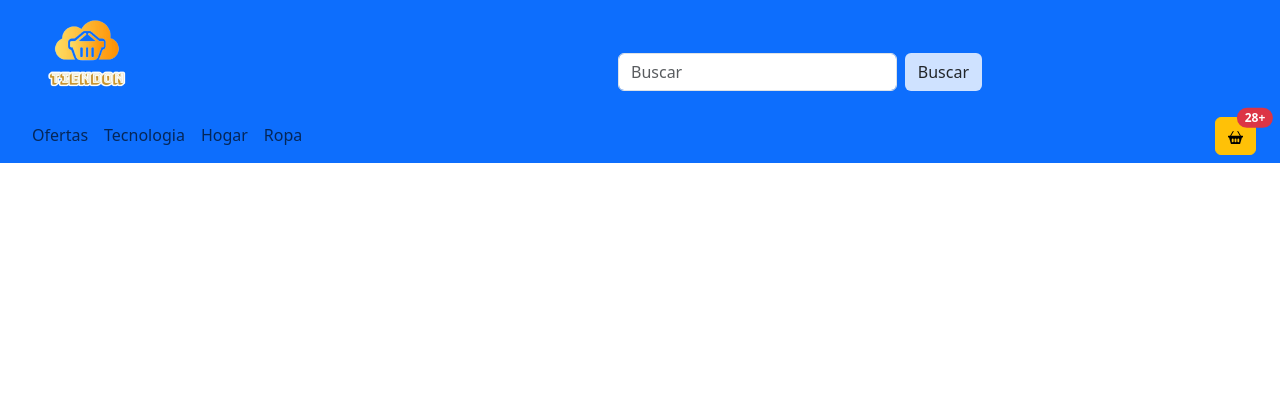
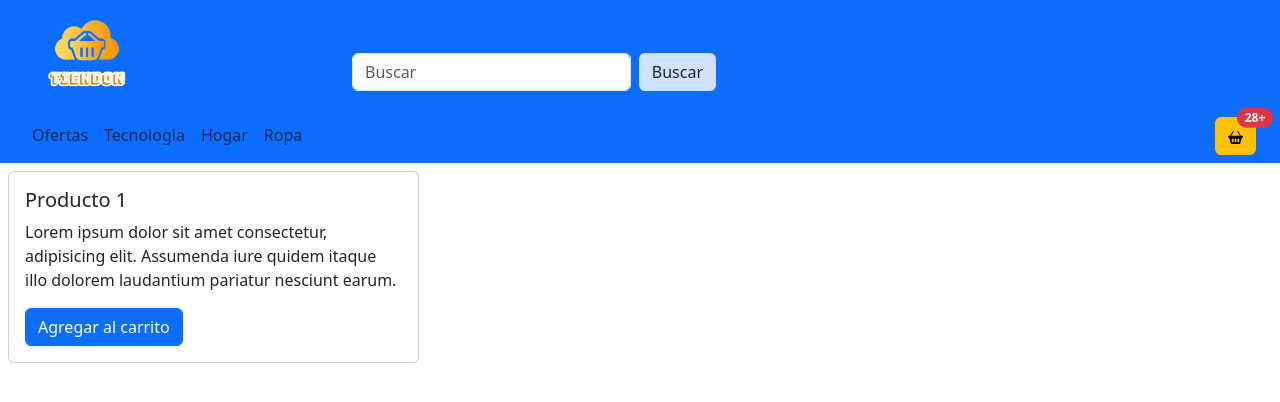
Before and after one commit to facue28/cursoReact-Elias, a React (Vite) app: page / in a window 1280 px wide. Shown: the top 402 px of the page. Built offline with nearby package versions, Linux system fonts and the light colour scheme.

Commit message:
ItemsContainer + ItemListContainer

```diff
--- a/src/App.jsx
+++ b/src/App.jsx
@@ -1,8 +1,12 @@
 import Header from "./components/Header";
+import ItemsContainer from "./components/ItemsContainer";
 
 const App = () => {
   return (
+    <>
     <Header/>
+    <ItemsContainer/>
+    </>
   )
 }
 
--- a/src/components/CartWidget.jsx
+++ b/src/components/CartWidget.jsx
@@ -2,9 +2,9 @@ import LogoCart from "./LogoCart";
 
 const CartWidget = () => {
     return (
-        <button type="button" class="btn btn-warning position-relative">
+        <button type="button" className="btn btn-warning position-relative">
             <LogoCart tamano= {15}/>
-            <span class="position-absolute top-0 start-100 translate-middle badge rounded-pill bg-danger">28+</span>
+            <span className="position-absolute top-0 start-100 translate-middle badge rounded-pill bg-danger">28+</span>
         </button>
 
     )
--- /dev/null
+++ b/src/components/ItemListContainer.jsx
@@ -0,0 +1,15 @@
+
+
+const ItemListContainer = ({cardTitle, cardText}) => {
+    return (
+        <div className="card m-2">
+            <div className="card-body">
+                <h5 className="card-title">{cardTitle} </h5>
+                <p className="card-text">{cardText}</p>
+                <a href="#" className="btn btn-primary">Agregar al carrito</a>
+            </div>
+        </div>
+    )
+}
+
+export default ItemListContainer;
--- /dev/null
+++ b/src/components/ItemsContainer.jsx
@@ -0,0 +1,11 @@
+import ItemListContainer from "./ItemListContainer";
+
+const ItemsContainer = () => {
+    return (
+        <div className="col-md-4">
+            <ItemListContainer cardTitle={"Producto 1"} cardText={"Lorem ipsum dolor sit amet consectetur, adipisicing elit. Assumenda iure quidem itaque illo dolorem laudantium pariatur nesciunt earum."}/>
+        </div>
+    )
+}
+
+export default ItemsContainer
--- a/src/components/Search.jsx
+++ b/src/components/Search.jsx
@@ -1,10 +1,10 @@
 const Search = () => {
     return (
 
-            <div class="container-fluid d-flex justify-content-center ">
-                <form class="d-flex p-2 col-5 align-items-end ">
-                    <input class="form-control me-2" type="search" placeholder="Buscar" aria-label="Search"/>
-                    <button class="btn bg-primary-subtle" type="submit">Buscar</button>
+            <div className="container-fluid d-flex justify-content-start ">
+                <form className="d-flex p-2 col-5 align-items-end ">
+                    <input className="form-control me-2" type="search" placeholder="Buscar" aria-label="Search"/>
+                    <button className="btn bg-primary-subtle" type="submit">Buscar</button>
                 </form>
             </div>
     )
```
